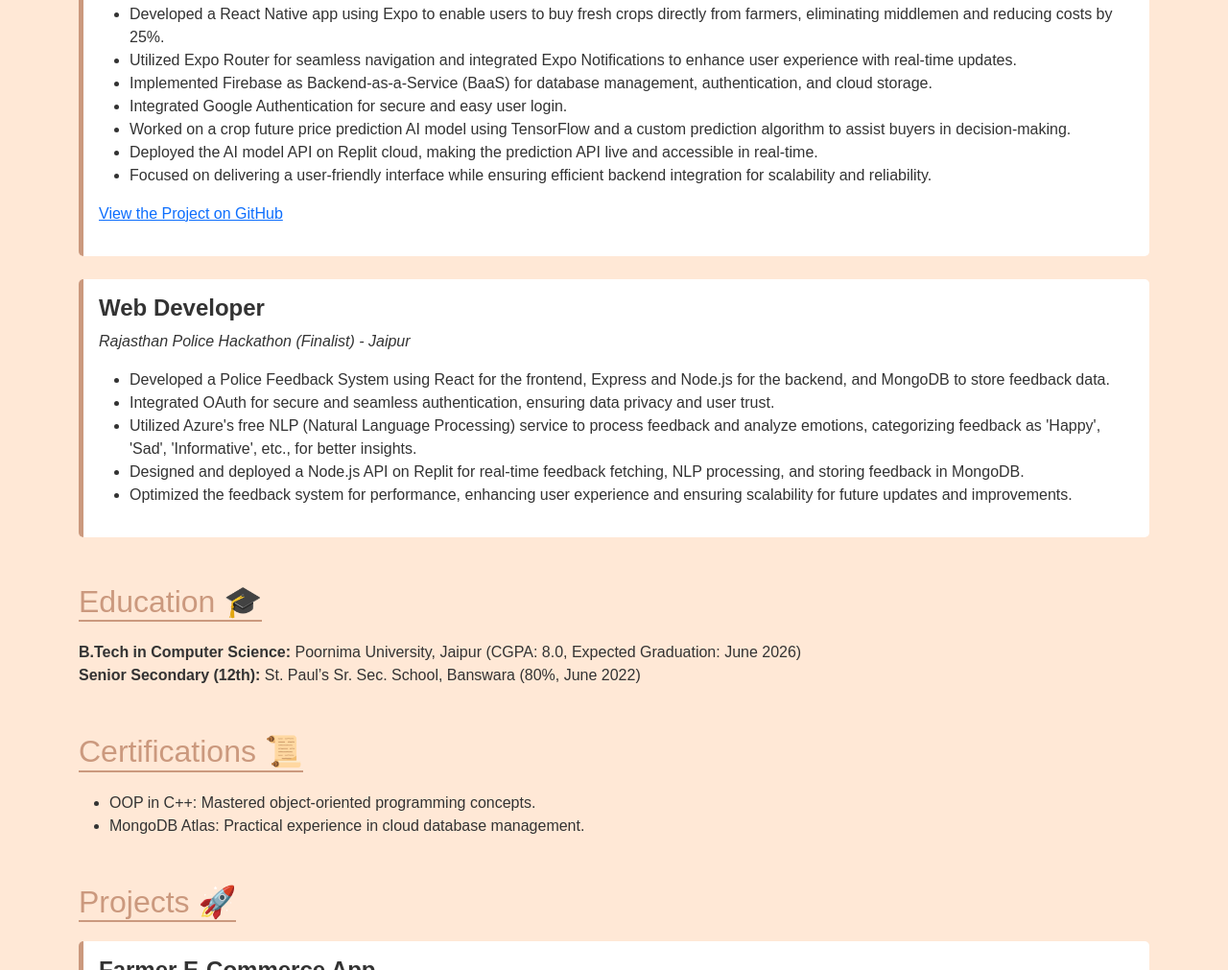
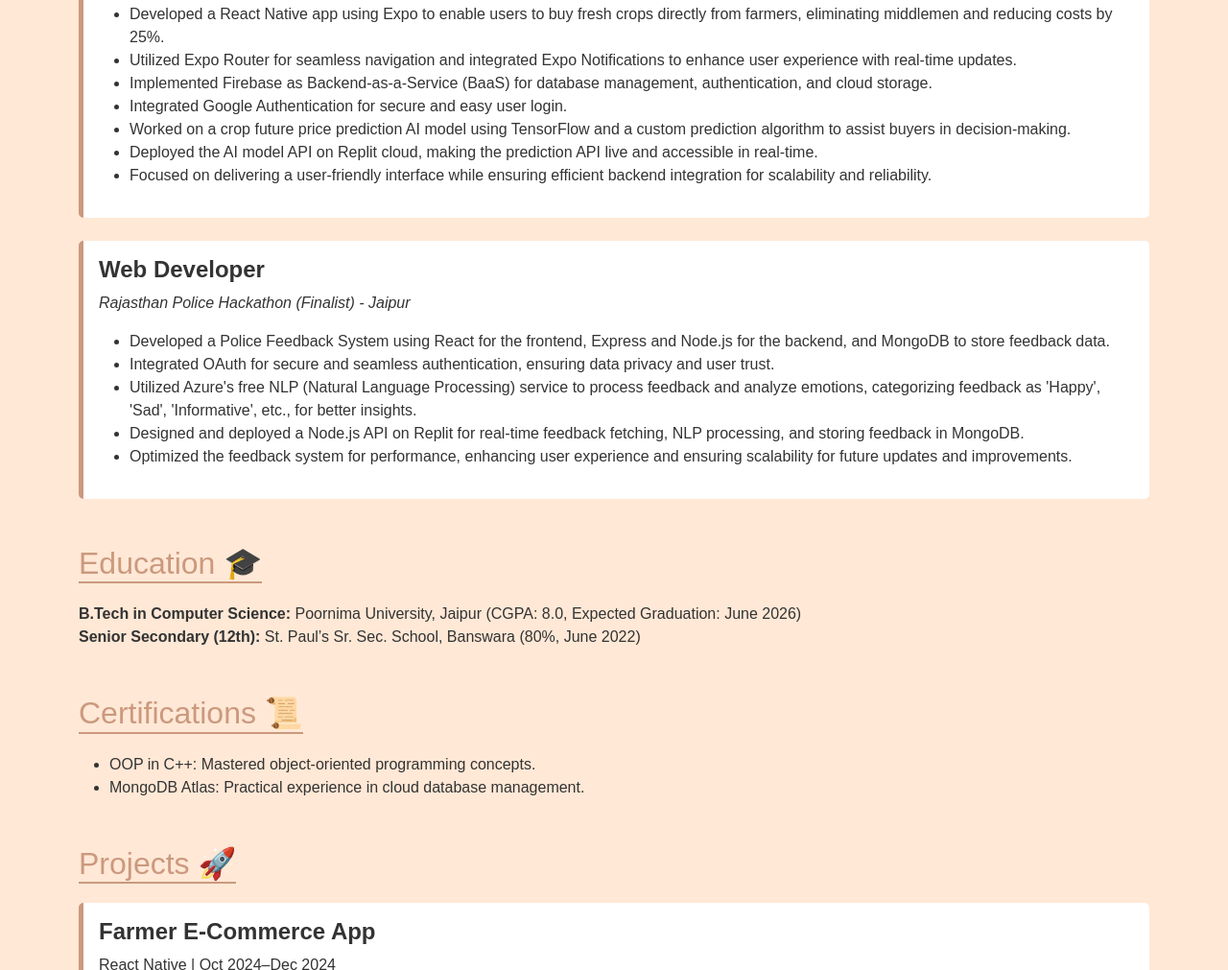
Before and after one commit to bhanushakya2004/my-portfolio, a plain HTML site: page index.html in a window 1280 px wide. Shown: the part 785-1796 px from the top of the page at 96% size. Drawn offline with nearby package versions, Linux system fonts and the light colour scheme.

Commit message:
Update index.html

```diff
--- a/index.html
+++ b/index.html
@@ -113,7 +113,6 @@
         <li>Deployed the AI model API on Replit cloud, making the prediction API live and accessible in real-time.</li>
         <li>Focused on delivering a user-friendly interface while ensuring efficient backend integration for scalability and reliability.</li>
     </ul>
-    <p><a href="https://github.com/bhanushakya2004/Smart-India-Hackathon-Project" target="_blank">View the Project on GitHub</a></p>
 </div>
 
      <div class="project-card p-3 mb-4">
```
